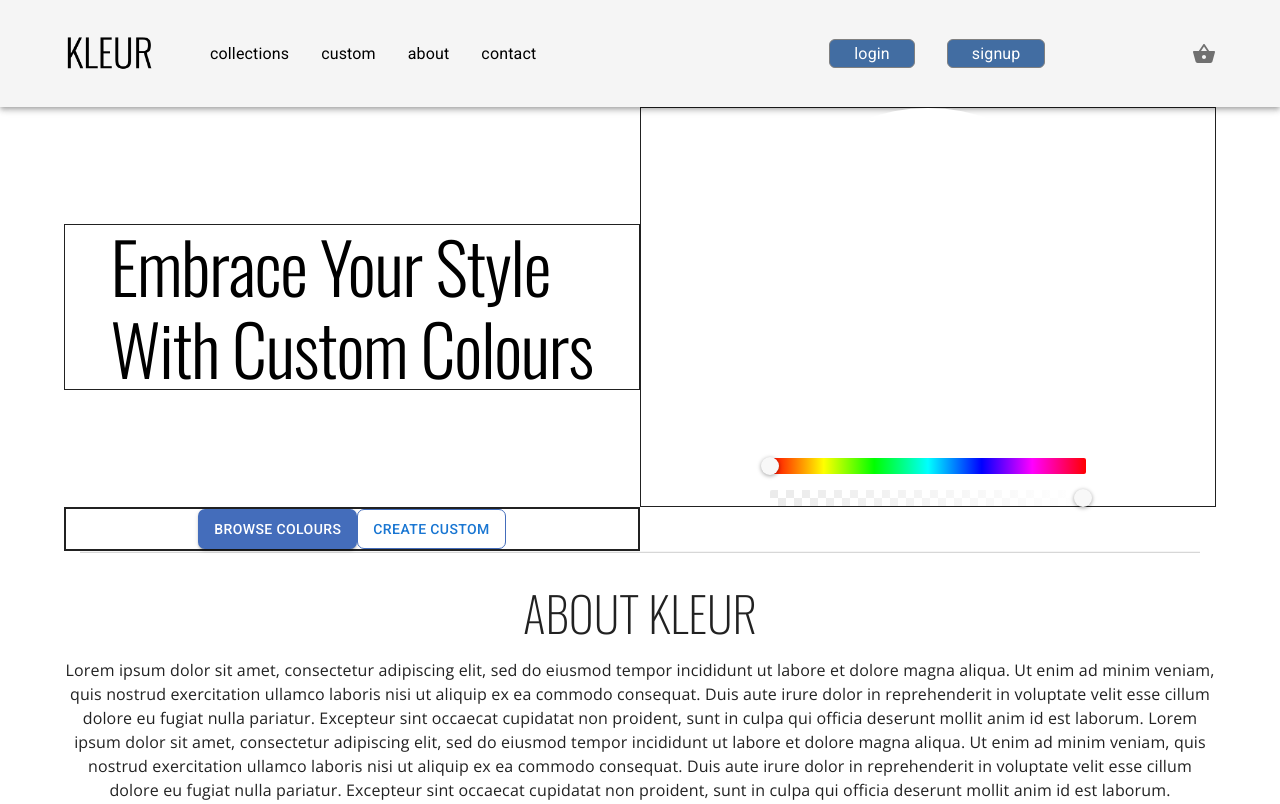
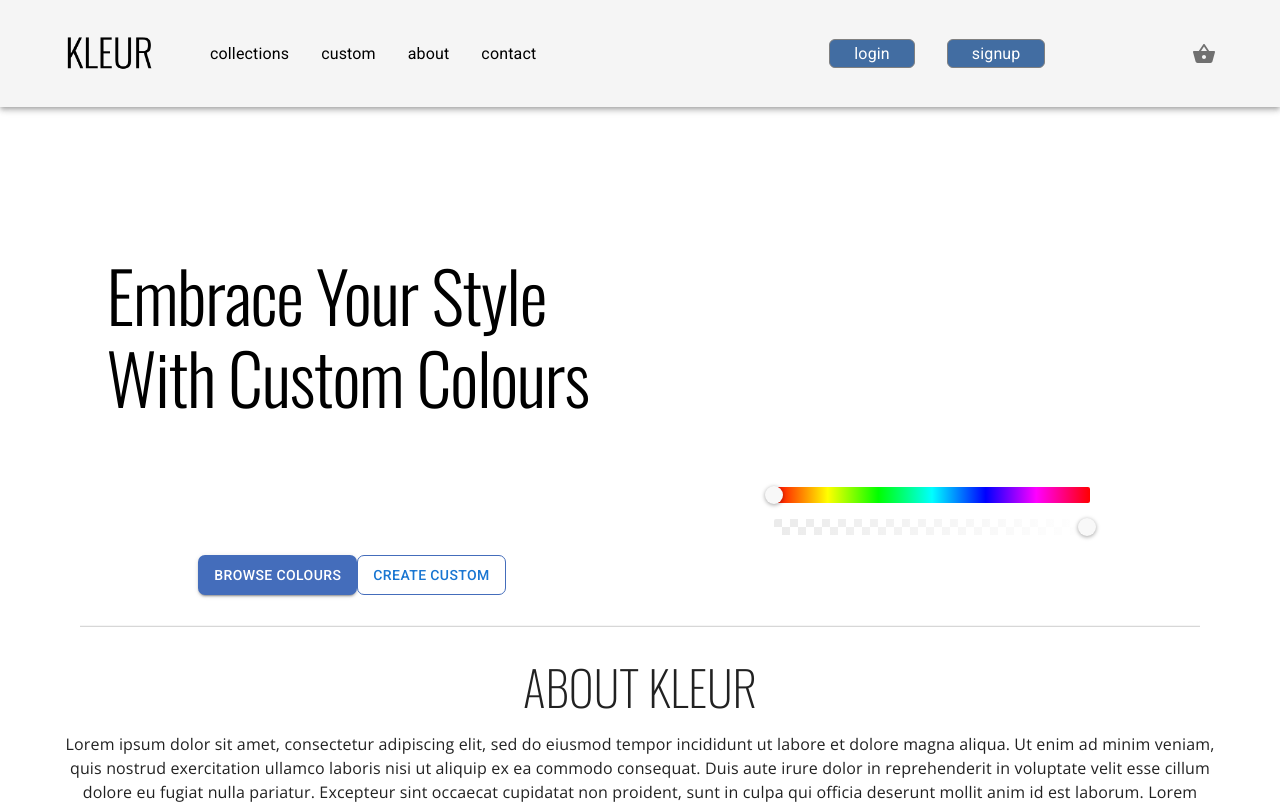
Before and after one commit to Mehcanic/project-3-frontend, a React (Vite) app: page / in a window 1280 px wide. Shown: the top 804 px of the page. Built offline with nearby package versions, Linux system fonts and the light colour scheme.

Commit message:
Fixed navbar and homepage.

```diff
--- a/src/components/Navbar.tsx
+++ b/src/components/Navbar.tsx
@@ -17,7 +17,7 @@ import { HashLink } from 'react-router-hash-link'
 import { CssBaseline } from '@mui/material';
 
 
-const pagesAll = ['Products', 'Custom', 'About', 'Contact', 'Login', 'Signup'];
+const pagesAll = ['products', 'custom', 'about', 'contact', 'login', 'signup'];
 const basket = ['product1', 'product2', 'product3'];
 
 function NavBar() {
--- a/src/pages/Home.tsx
+++ b/src/pages/Home.tsx
@@ -19,15 +19,15 @@ function Home() {
   console.log(heroStyle)
   return (
     <>
-      <Container fixed>
-        <Grid container direction="row" justifyContent="center" alignItems="center">
+      <Container fixed sx={{mt: "30px", pb: "30px"}}>
+        <Grid container spacing={2} direction="row" justifyContent="center" alignItems="center">
 
-          <Grid item xs={12} lg={6} md={6} sx={{display: "flex", justifyContent: "center", border: 1 }}>
+          <Grid item xs={12} lg={6} md={6} sx={{display: "flex", justifyContent: "center"}}>
             <Typography variant="h1" color="black" fontSize={70} width="483px" fontFamily="Oswald">
               Embrace Your Style With Custom Colours
             </Typography>
           </Grid>
-          <Grid item xs={12} lg={6} md={6} sx={{display: "flex", flexDirection: "column", alignItems: "center", border: 1 }}>
+          <Grid item xs={12} lg={6} md={6} sx={{display: "flex", flexDirection: "column", alignItems: "center"}}>
             {/* <div style={heroStyle}></div> */}
             <ColorPicker
               setHeroColor={setHeroColor}
@@ -35,8 +35,8 @@ function Home() {
             />
           </Grid>
         </Grid>
-        <Grid container>
-          <Grid item xs={12} lg={6} md={6} sx={{display: "flex", flexDirection: "row", justifyContent: "center", border: 2}}>
+        <Grid container sx={{mt:"20px"}}>
+          <Grid item xs={12} lg={6} md={6} sx={{display: "flex", flexDirection: "row", justifyContent: "center"}}>
             <Button variant="contained" sx={{ background: "#446dbb", height: "40px", borderRadius: "7px" }}>BROWSE COLOURS</Button>
             <Button variant="outlined" sx={{ background: "white", border: "1px solid #446dbb", height: "40px", borderRadius: "7px" }}> CREATE CUSTOM</Button>
           </Grid>
```
